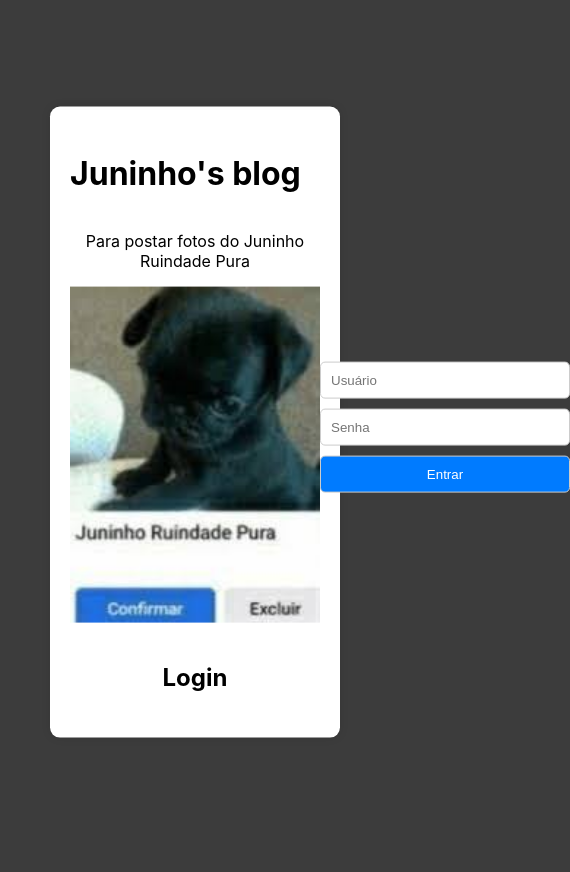
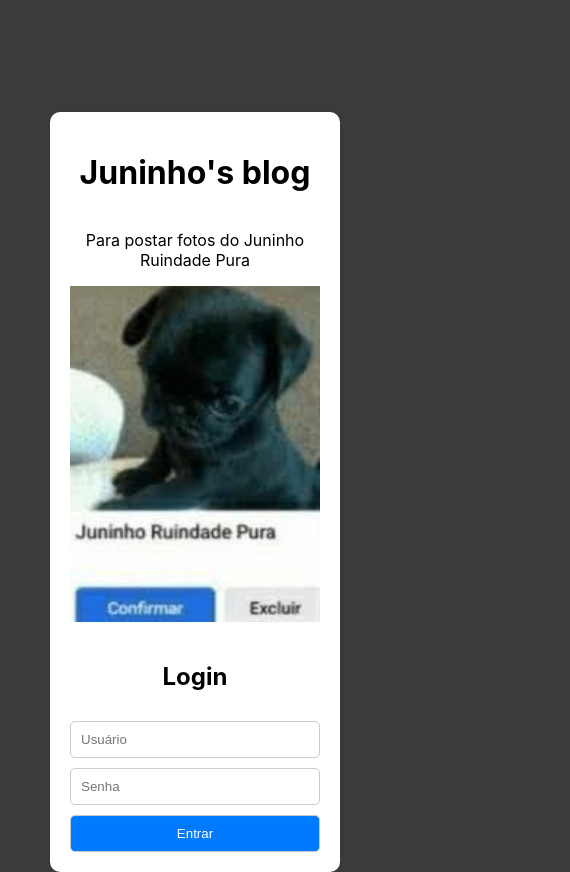
Before and after one commit to JuniorCarvalho18/Projeto-Extra-Dev-Web, a React (Create React App) app in the folder app-login/frontend/: page /login in a window 390 px wide. Shown: the whole page, 570 px wide, since content can reach past the window. Before the commit the page ends 844 px from the top, so only its background shows below. Built offline with nearby package versions, Linux system fonts and the light colour scheme.

Commit message:
responsividade

```diff
--- a/app-login/frontend/src/index.css
+++ b/app-login/frontend/src/index.css
@@ -149,3 +149,12 @@ a:hover{
   margin: 10px 0;         /* espaço ao redor */
   border: 2px solid #ccc; /* (opcional) borda cinza */
 }
+
+@media screen and (max-width: 1535px) {
+.login-container{
+    height: auto;
+	margin: 70px 0;
+	align-items: center;
+}
+
+}
```
